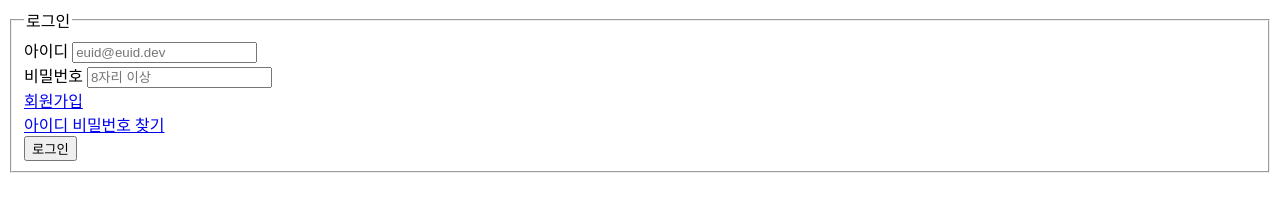
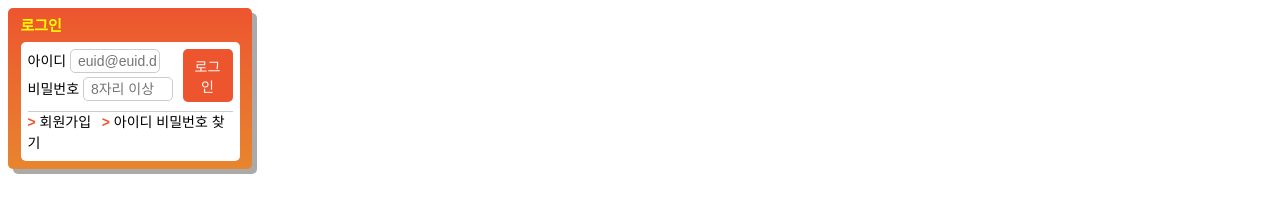
Before and after one commit to jellyjoji/home-work, a plain HTML site: page mission-02/index.html in a window 1280 px wide. Drawn offline with Linux system fonts and the light colour scheme.

Commit message:
position Css done

```diff
--- a/mission-02/index.html
+++ b/mission-02/index.html
@@ -1,5 +1,6 @@
 <!DOCTYPE html>
 <html lang="en">
+
 <head>
   <meta charset="UTF-8" />
   <meta http-equiv="X-UA-Compatible" content="IE=edge" />
@@ -12,12 +13,15 @@
 - 이미지 assets 없이 모든 디자인을 CSS로 구현한다.
 - 일부 요소의 배치를 position 속성을 활용하여 구현한다.
 - mission-02/README.md 파일을 생성한 후 마크업 코드와 CSS 코드에 대한 설명을 적고 아래 이미지와 같이 완성된 UI 스크린샷을 삽입한다. -->
+
 <body>
-  <form action="/">
+  <form action="/" class="login-form" method="POST">
     <fieldset>
       <legend>로그인</legend>
+      <div class="container">
+        <div class="loginContainer">
           <!-- id -->
-      <div class="loginContainer">
+          <div class="loginInput">
             <div class="id">
               <label for="id">아이디</label>
               <input type="text" class="" id="id" placeholder="euid@euid.dev" required />
@@ -28,18 +32,22 @@
               <input type="password" class="" id="pw" placeholder="8자리 이상" required />
             </div>
           </div>
+          <!-- button -->
+          <button type="submit" class="loginBtn">로그인</button>
+        </div>
         <!-- signUp & find id and pw -->
         <div class="extraContainer">
           <div class="signUp">
-          <a href="/">회원가입</a>
+            <a href="/"> <strong>&gt</strong> 회원가입</a>
           </div>
           <div class="findIdPw">
-          <a href="/">아이디 비밀번호 찾기</a>
+            <a href="/"> <strong>&gt</strong> 아이디 비밀번호 찾기</a>
           </div>
         </div>
-      <!-- button -->
-      <button type="submit" class="loginBtn">로그인</button>
+      </div>
+
     </fieldset>
   </form>
 </body>
+
 </html>
--- a/mission-02/style.css
+++ b/mission-02/style.css
@@ -0,0 +1,92 @@
+*{
+  box-sizing: border-box;
+  font-family: sans-serif;
+  font-size: var(--font-medium);
+}
+:root{
+  --color-gradient: linear-gradient(#ED552F, #E8852e);
+  --login-backgrond: #ED552F;
+  --accemt-yellow: #ffff00;
+  --gray-500: #cccccc;
+
+  --font-larg:15px;
+  --font-medium:14px;
+  --font-small:13px;
+
+  --border-radius:5px;
+
+  --drop-shadow: drop-shadow(5px 5px 0 #aaaaaa);
+}
+
+
+.login-form{
+  width: 244px;
+  height: 161px;
+  border-radius: var(--border-radius);
+  background: var(--color-gradient);
+  filter: var(--drop-shadow);
+}
+legend{
+  color: var(--accemt-yellow);
+  font-size: var(--font-larg);
+  font-weight: 700;
+  line-height: 1.5;
+  padding: 0.5rem 0 0 0;
+}
+.container{
+  background: #ffffff;
+  border-radius: var(--border-radius);
+  padding: 0.5rem;
+}
+.loginContainer{
+  padding-bottom: 0.5rem;
+  display: flow-root;
+  border-bottom: 1px solid var(--gray-500);
+}
+.loginInput{
+  float: left;
+}
+input{
+  width: 90px;
+  height: 24px;
+  border-radius: var(--border-radius);
+  border: 1px solid var(--gray-500);
+  padding-left: 0.5rem;
+  margin-bottom: 0.25rem;
+}
+.loginBtn{
+  float: right;
+  width: 50px;
+  height: 53px;
+  background: var(--login-backgrond);
+  border: none;
+  border-radius: var(--border-radius);
+  color: #ffffff;
+}
+/*  */
+fieldset{
+  border: none;
+}
+.extraContainer{
+  position: static;
+  border-radius: var(--border-radius);
+  display: inline;
+  /* position: static; */
+  line-height: 1.5;
+}
+.signUp{
+  display: inherit;
+  font-size: var(--font-small);
+}
+.findIdPw{
+  position: relative;
+  display: inherit;
+  padding-left: 0.5rem;
+}
+a{
+  color: inherit;
+  text-decoration: none;
+}
+strong{
+  color: var(--login-backgrond);
+}
```
Also changed, not shown: mission-02/images/스크린샷_2023-06-07_오후_4.30.53.png (renamed from mission-02/스크린샷_2023-06-07_오후_4.30.53.png). Lines whose indentation alone changed are shown as unchanged.
